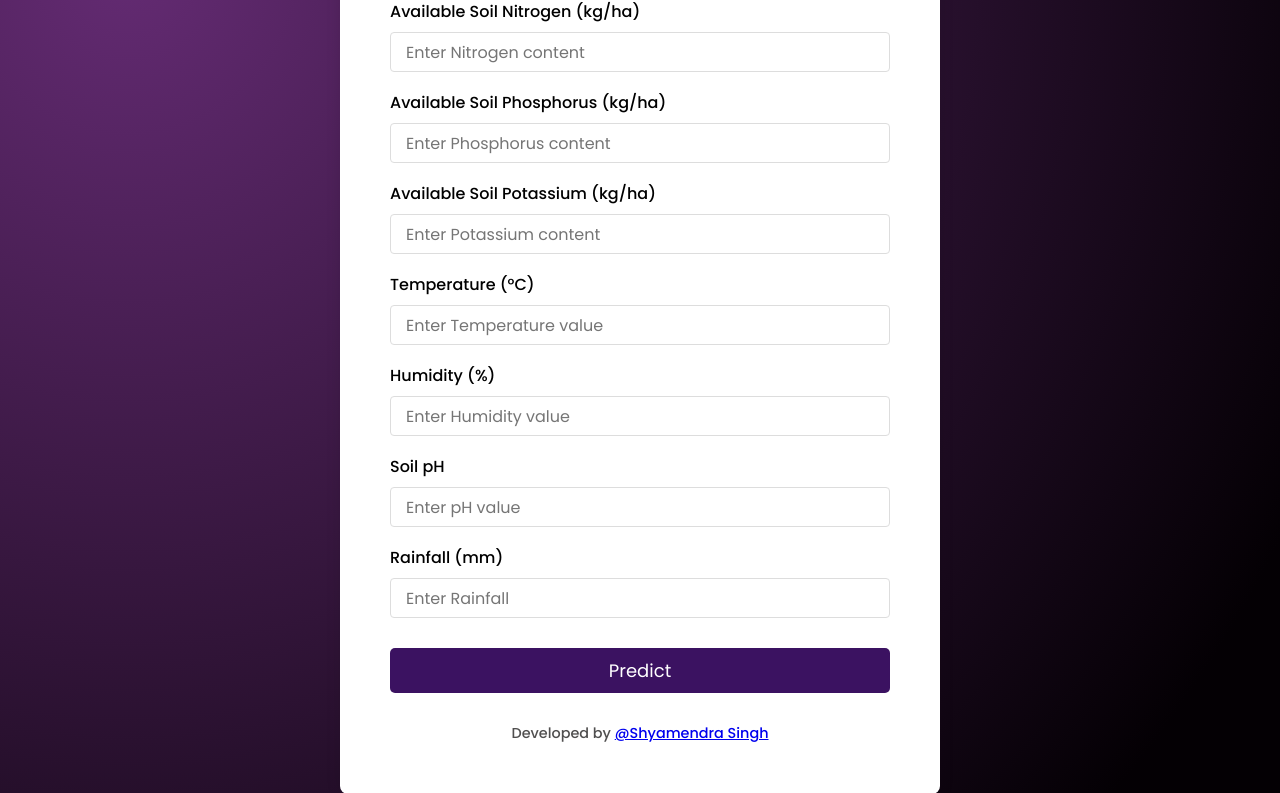
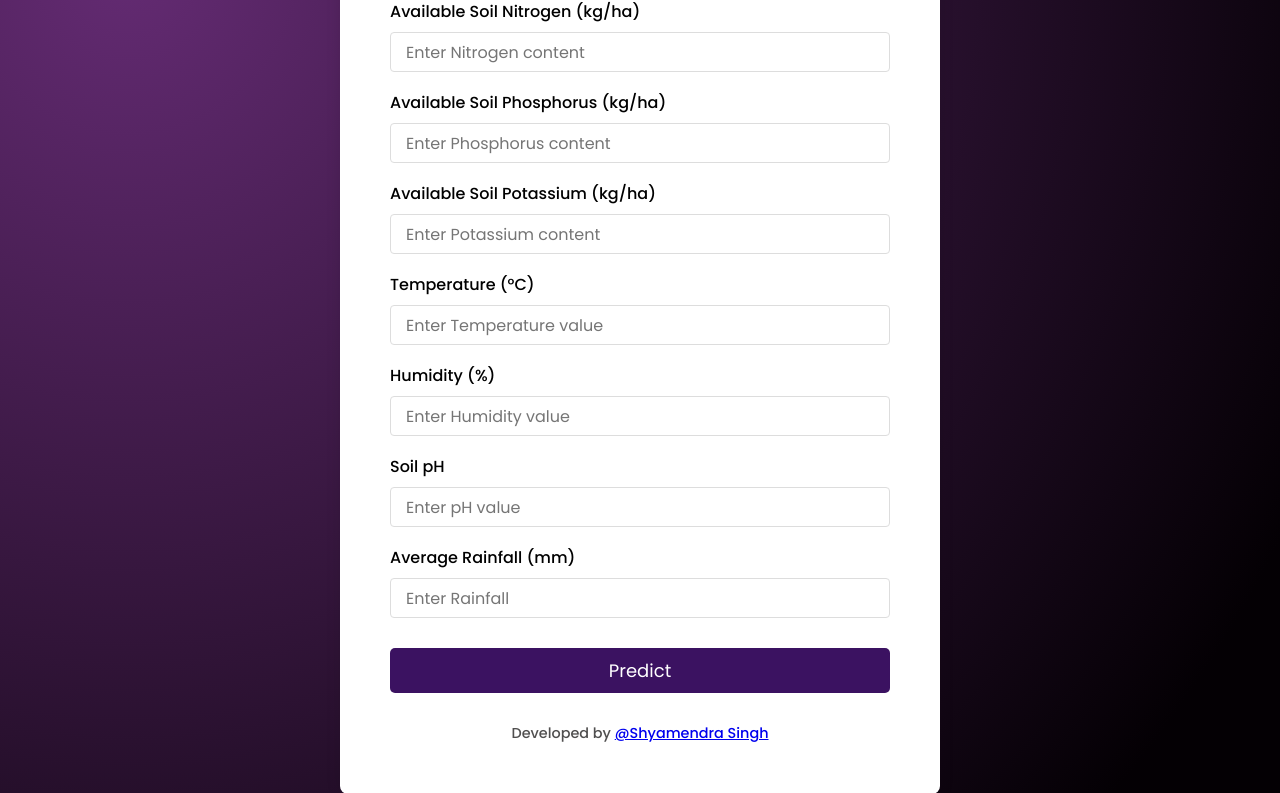
Before and after one commit to shyamendra-singh/crop-recommendation, a Flask app: page / in a window 1280 px wide. Shown: the part 251-1044 px from the top of the page. Run offline with Flask 3, Linux system fonts and the light colour scheme; parts of the project's set-up code (start-up, migrations or seed data) failed here and were passed over.

Commit message:
Update index.html

```diff
--- a/templates/index.html
+++ b/templates/index.html
@@ -50,7 +50,7 @@
             </div>
 
             <div class="input-box">
-                <label>Rainfall (mm)</label>
+                <label>Average Rainfall (mm)</label>
                 <input type="text" name = "Rainfall" placeholder="Enter Rainfall" required>
             </div>
 
```
